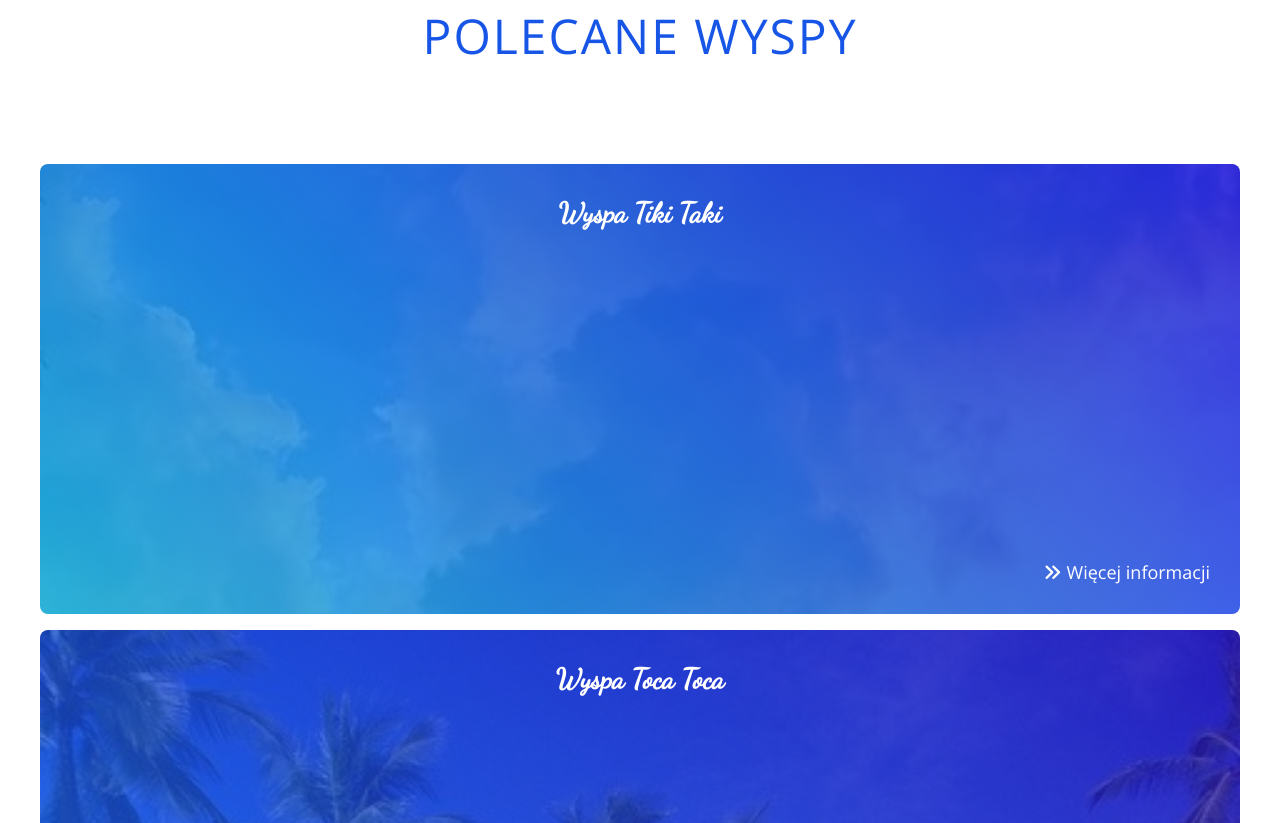
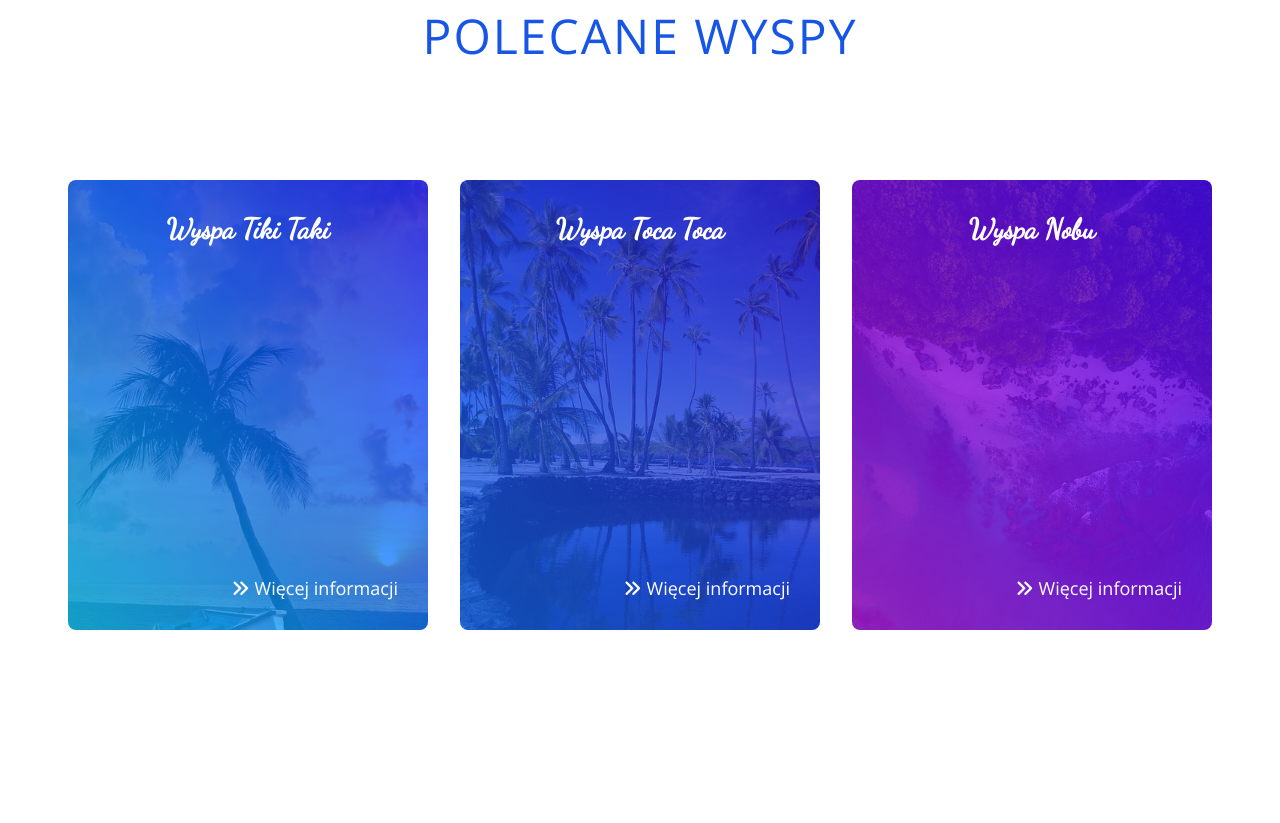
Before and after one commit to damiangawrys/Tropical-Paradise, a plain HTML site: page index.html in a window 1280 px wide. Shown: the part 3008-3831 px from the top of the page. Drawn offline with nearby package versions, Linux system fonts and the light colour scheme.

Commit message:
added Islands card RWD

```diff
--- a/sass/main.scss
+++ b/sass/main.scss
@@ -404,6 +404,19 @@ body {
 			font-size: 2.2rem;
 		}
 	}
+
+	.islands {
+		&__cards {
+			display: flex;
+			justify-content: center;
+			flex-wrap: wrap;
+		}
+
+		&__card {
+			margin: 1em;
+			width: 45%;
+		}
+	}
 }
 
 @media (min-width: 992px) {
@@ -461,3 +474,11 @@ body {
 		}
 	}
 }
+
+@media(min-width: 1100px) {
+	.islands {
+		&__card {
+			width: 30%;
+		}
+	}
+}
```
Also changed, not shown: css/main.css, 1 other file.
